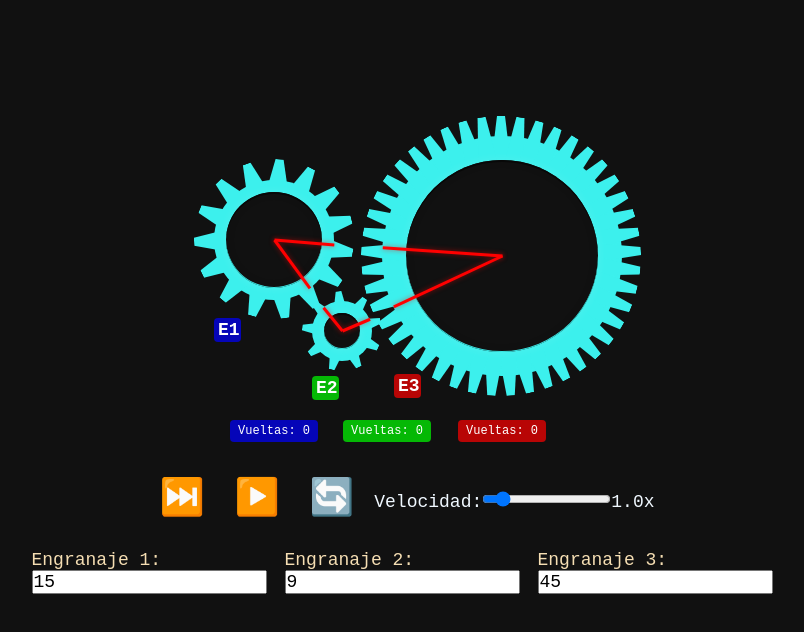
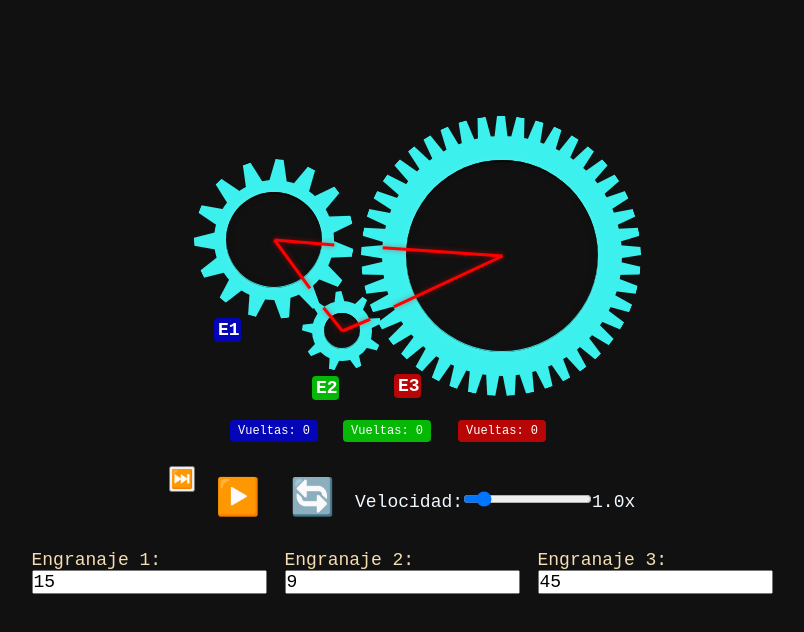
Before and after one commit to jcm78411/gears, a Vue app: page / in a window 1280 px wide. Shown: the top 632 px of the page, without its empty margins (238-1042 px from the left). Built offline with nearby package versions, Linux system fonts and the light colour scheme.

Commit message:
:recycle: borrado el framework css

```diff
--- a/src/App.vue
+++ b/src/App.vue
@@ -307,11 +307,19 @@ const velocidad = ref(1) // 1x por defecto
 
     <!-- Controles -->
     <div class="controls">
-      <!-- Botón presionado (mantener pulsado para reproducir, soltar para reiniciar) -->
-      <button class="play-pause-btn" @mousedown="startHolding" @mouseup="stopHolding" @mouseleave="stopHolding"
-        @touchstart.prevent="startHolding" @touchend="stopHolding" title="Mantener pulsado" ref="playPauseBtn">
-        ⏭️
-      </button>
+  <!-- Botón presionado (mantener pulsado para reproducir, soltar para reiniciar) -->
+  <div class="control">
+    <button
+            @mousedown="startHolding"
+            @mouseup="stopHolding"
+            @mouseleave="stopHolding"
+            @touchstart.prevent="startHolding"
+            @touchend="stopHolding"
+            title="Mantener pulsado"
+            ref="playPauseBtn">
+      ⏭️
+    </button>
+  </div>
 
       <!-- Botón alternativo manual -->
       <button class="play-pause-btn" @click="toggleAnimation" title="Iniciar animación">
```
